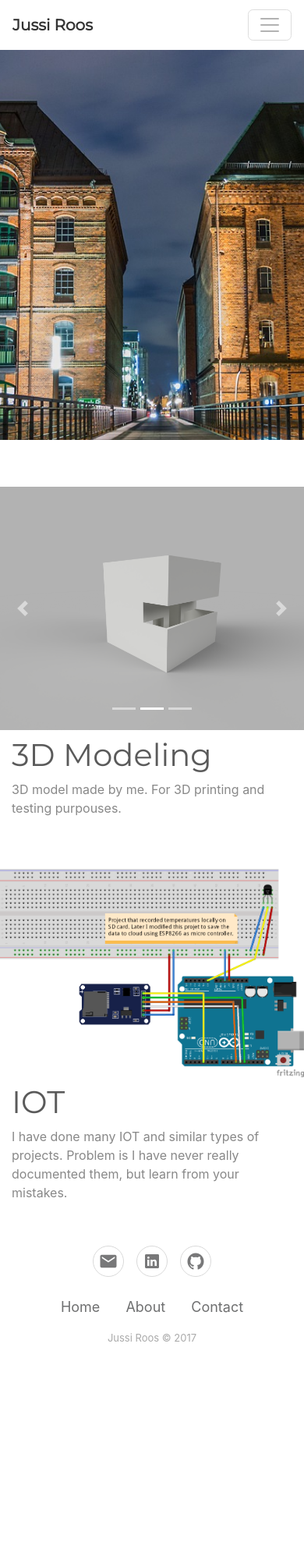
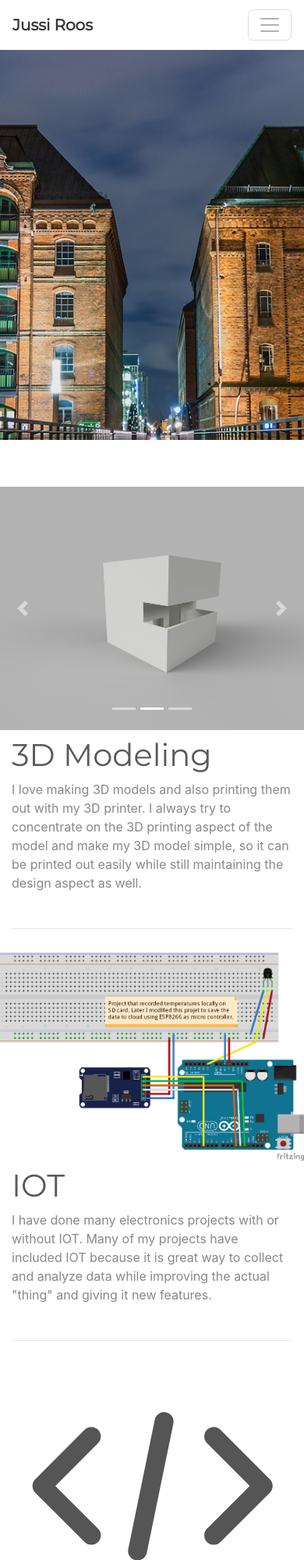
Before and after one commit to JussiRoos/WEB, a plain HTML site: page portfolio.html in a window 390 px wide. Shown: the top 2000 px of the page at 78% size. Before the commit the page ends 1765 px from the top, so only its background shows below. Drawn offline with Linux system fonts and the light colour scheme; files whose address does not match are found by name.

Commit message:
Updates and added Favicon

```diff
--- a/coding.html
+++ b/coding.html
@@ -12,6 +12,9 @@
     <link rel="stylesheet" href="assets/css/Footer-Basic.css">
     <link rel="stylesheet" href="assets/css/Navigation-Clean.css">
     <link rel="stylesheet" href="assets/css/styles.css">
+<link rel="shortcut icon" href="/assets/img/favicon.ico" type="image/x-icon">
+<link rel="icon" href="/assets/img/favicon.ico" type="image/x-icon">
+
 <!-- Global site tag (gtag.js) - Google Analytics -->
 <script async src="https://www.googletagmanager.com/gtag/js?id=UA-116711639-1"></script>
 <script>
@@ -26,13 +29,13 @@
 <body>
     <div>
         <nav class="navbar navbar-light navbar-expand-md navigation-clean">
-            <div class="container"><a class="navbar-brand" href="#">Jussi Roos</a><button class="navbar-toggler" data-toggle="collapse" data-target="#navcol-1"><span class="sr-only">Toggle navigation</span><span class="navbar-toggler-icon"></span></button>
+            <div class="container"><a class="navbar-brand" href="index.html">Jussi Roos</a><button class="navbar-toggler" data-toggle="collapse" data-target="#navcol-1"><span class="sr-only">Toggle navigation</span><span class="navbar-toggler-icon"></span></button>
                 <div class="collapse navbar-collapse"
                     id="navcol-1">
                     <ul class="nav navbar-nav ml-auto">
                         <li class="nav-item" role="presentation"><a class="nav-link" href="index.html">Home</a></li>
+                        <li class="nav-item" role="presentation"><a class="nav-link" href="portfolio.html">Portfolio<br></a></li>
                         <li class="nav-item" role="presentation"><a class="nav-link" href="contact.html">Contact</a></li>
-                        <li class="nav-item" role="presentation"><a class="nav-link" href="portfolio.html">Portfolio<br></a></li>
                     </ul>
                 </div>
             </div>
@@ -50,12 +53,12 @@
         </div>
     </div>
     <div class="footer-basic">
+        <hr>
         <footer>
             <div class="social"><a href="mailto:me@gmail.com"><i class="icon ion-android-mail"></i></a><a href="https://www.linkedin.com/in/JussiRoos" target="_blank"><i class="icon ion-social-linkedin"></i></a><a href="https://github.com/JussiRoos" target="_blank"><i class="icon ion-social-github"></i></a></div>
             <ul
                 class="list-inline">
                 <li class="list-inline-item"><a href="#">Home</a></li>
-                <li class="list-inline-item"><a href="#">About</a></li>
                 <li class="list-inline-item"><a href="#">Contact</a></li>
                 </ul>
                 <p class="copyright">Jussi Roos © 2017</p>
--- a/portfolio.html
+++ b/portfolio.html
@@ -12,6 +12,9 @@
     <link rel="stylesheet" href="assets/css/Footer-Basic.css">
     <link rel="stylesheet" href="assets/css/Navigation-Clean.css">
     <link rel="stylesheet" href="assets/css/styles.css">
+<link rel="shortcut icon" href="/assets/img/favicon.ico" type="image/x-icon">
+<link rel="icon" href="/assets/img/favicon.ico" type="image/x-icon">
+
 <!-- Global site tag (gtag.js) - Google Analytics -->
 <script async src="https://www.googletagmanager.com/gtag/js?id=UA-116711639-1"></script>
 <script>
@@ -26,13 +29,13 @@
 <body>
     <div>
         <nav class="navbar navbar-light navbar-expand-md navigation-clean">
-            <div class="container"><a class="navbar-brand" href="#">Jussi Roos</a><button class="navbar-toggler" data-toggle="collapse" data-target="#navcol-1"><span class="sr-only">Toggle navigation</span><span class="navbar-toggler-icon"></span></button>
+            <div class="container"><a class="navbar-brand" href="index.html">Jussi Roos</a><button class="navbar-toggler" data-toggle="collapse" data-target="#navcol-1"><span class="sr-only">Toggle navigation</span><span class="navbar-toggler-icon"></span></button>
                 <div class="collapse navbar-collapse"
                     id="navcol-1">
                     <ul class="nav navbar-nav ml-auto">
                         <li class="nav-item" role="presentation"><a class="nav-link" href="index.html">Home</a></li>
+                        <li class="nav-item" role="presentation"><a class="nav-link active" href="portfolio.html">Portfolio<br></a></li>
                         <li class="nav-item" role="presentation"><a class="nav-link" href="contact.html">Contact</a></li>
-                        <li class="nav-item" role="presentation"><a class="nav-link active" href="portfolio.html">Portfolio<br></a></li>
                     </ul>
                 </div>
             </div>
@@ -41,7 +44,7 @@
     <div data-bs-parallax-bg="true" style="height:500px;background-image:url(assets/img/architecture-3121009_1920.jpg);background-position:center;background-size:cover;margin-bottom:60px;"></div>
     <div>
         <div class="container">
-            <div class="row" style="margin-bottom:50px;">
+            <div class="row" style="margin-bottom:30px;">
                 <div class="col-md-6 col-img">
                     <div class="carousel slide col-img" data-ride="carousel" id="carousel-1">
                         <div class="carousel-inner" role="listbox">
@@ -60,25 +63,35 @@
                 </div>
                 <div class="col-md-6">
                     <h1>3D Modeling</h1>
-                    <p>3D model made by me. For 3D printing and testing purpouses.</p>
+                    <p>I love making 3D models and also printing them out with my 3D printer. I always try to concentrate on the 3D printing aspect of the model and make my 3D model simple, so it can be printed out easily while still maintaining the design
+                        aspect as well.<br></p>
                 </div>
             </div>
-            <div class="row d-flex row_text_left">
+            <hr>
+            <div class="row d-flex row_text_left" style="margin-bottom:30px;border-bottom:1px black;margin-top:30px;">
                 <div class="col-md-6">
                     <h1>IOT</h1>
-                    <p>I have done many IOT and similar types of projects. Problem is I have never really documented them, but learn from your mistakes.</p>
+                    <p>I have done many electronics projects with or without IOT. Many of my projects have included&nbsp;IOT&nbsp;because&nbsp;it is great way to collect and analyze data while improving the actual "thing" and giving it new features.</p>
                 </div>
                 <div class="col-md-6 col-img"><img src="assets/img/Sd+Temp sensor_bb2.png" width="100%"></div>
+            </div>
+            <hr>
+            <div class="row" style="margin-bottom:30px;margin-top:30px;">
+                <div class="col-md-6 col-img"><img src="assets/img/code-1970468.svg" style="width:80%;margin-left:10%;margin-right:10%;"></div>
+                <div class="col-md-6">
+                    <h1>Coding</h1>
+                    <p>I have done some coding. Langueges I use are Python, Arduino and C#. You can find some of my coding projects in my&nbsp;<a href="https://github.com/JussiRoos">GitHub</a>.<br></p>
+                </div>
             </div>
         </div>
     </div>
     <div class="footer-basic">
+        <hr>
         <footer>
             <div class="social"><a href="mailto:me@gmail.com"><i class="icon ion-android-mail"></i></a><a href="https://www.linkedin.com/in/JussiRoos" target="_blank"><i class="icon ion-social-linkedin"></i></a><a href="https://github.com/JussiRoos" target="_blank"><i class="icon ion-social-github"></i></a></div>
             <ul
                 class="list-inline">
                 <li class="list-inline-item"><a href="#">Home</a></li>
-                <li class="list-inline-item"><a href="#">About</a></li>
                 <li class="list-inline-item"><a href="#">Contact</a></li>
                 </ul>
                 <p class="copyright">Jussi Roos © 2017</p>
```
Also changed, not shown: contact.html (+6 -3 lines), index.html (+6 -3 lines), assets/img/code-1970468.svg (added), assets/img/favicon.ico (added).
